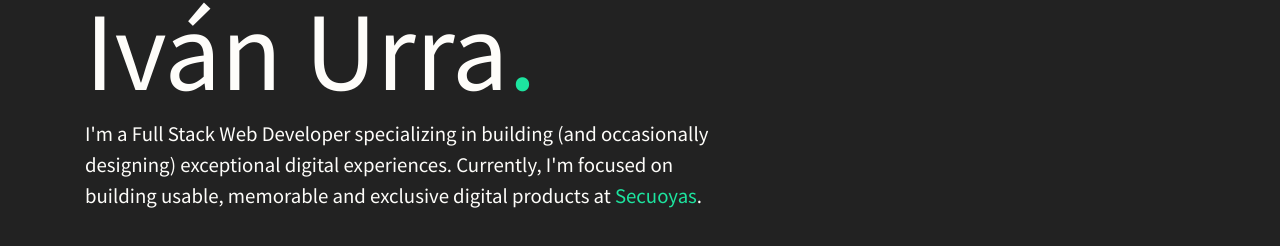
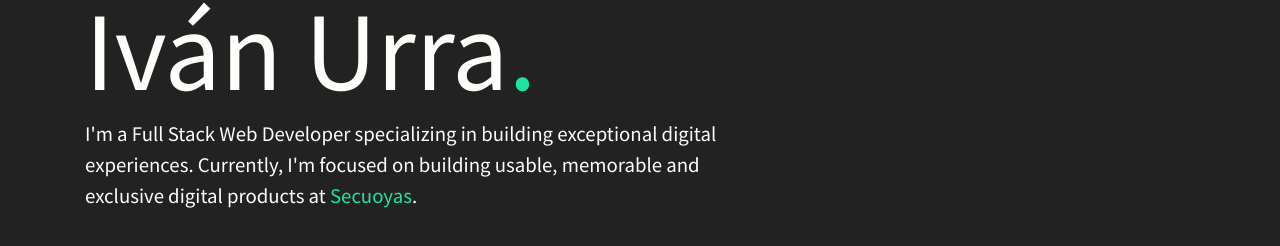
Before and after one commit to ivanurra/portfolio-v1, a Next.js app: page / in a window 1280 px wide. Shown: the part 313-559 px from the top of the page. Built offline with nearby package versions, Linux system fonts and the light colour scheme.

Commit message:
intro changed

```diff
--- a/pages/index.jsx
+++ b/pages/index.jsx
@@ -95,10 +95,9 @@ export default function Home() {
             </h1>
             <div className="col-xl-7 pl-0">
               <p className="myName-description">
-                I'm a Full Stack Web Developer specializing in building (and
-                occasionally designing) exceptional digital experiences.
-                Currently, I'm focused on building usable, memorable and
-                exclusive digital products at{" "}
+                I'm a Full Stack Web Developer specializing in building
+                exceptional digital experiences. Currently, I'm focused on
+                building usable, memorable and exclusive digital products at{" "}
                 <a
                   href="https://secuoyas.com/"
                   target="_blank"
```
Also changed, not shown: 1 other file (tests, documents, lock files or other folders).
